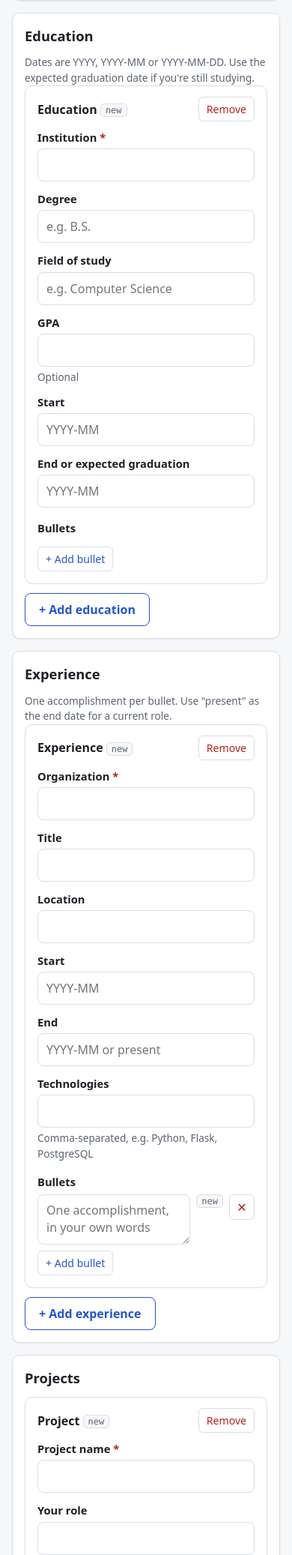
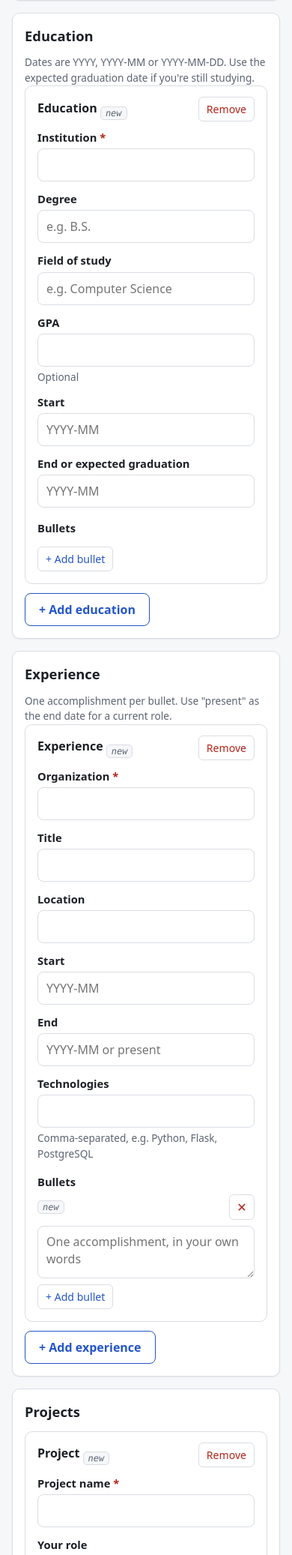
Before and after one commit to Varunsai1930/ResuApply, a FastAPI app: page /profile/edit in a window 390 px wide. Shown: the part 1045-3119 px from the top of the page at 75% size. Run offline with FastAPI, Linux system fonts and the light colour scheme; data that the repository does not hold is empty; some libraries are stand-ins or nearby versions.

Commit message:
Fix bullet layout at phone width and keep error targets in view
Co-Authored-By: Claude Opus 5.5 <noreply@anthropic.com>

```diff
--- a/app/static/style.css
+++ b/app/static/style.css
@@ -140,6 +140,8 @@ input:focus, textarea:focus, select:focus, button:focus-visible, a:focus-visible
   border-color: var(--accent);
 }
 .invalid { border: 2px solid var(--danger) !important; background: var(--danger-soft); }
+/* Error-summary links jump to a field; keep its label and the header in view. */
+input, textarea, select, section[id] { scroll-margin-top: 72px; }
 .stack { display: flex; flex-direction: column; gap: 12px; margin: 12px 0 8px; }
 
 .entry-list, .row-list { display: flex; flex-direction: column; gap: 12px; margin-bottom: 12px; }
@@ -149,8 +151,11 @@ input:focus, textarea:focus, select:focus, button:focus-visible, a:focus-visible
 .row-item { display: flex; gap: 12px; align-items: flex-end; border-bottom: 1px dashed var(--border); padding-bottom: 12px; }
 .row-item .grid { flex: 1; }
 .bullet-list { display: flex; flex-direction: column; gap: 8px; margin-bottom: 8px; }
-.bullet-row { display: grid; grid-template-columns: 1fr auto auto; gap: 8px; align-items: start; }
-.bullet-row textarea { min-height: 42px; }
+.bullet-row { display: grid; grid-template-columns: 1fr 80px auto; grid-template-areas: "text badge remove"; gap: 8px; align-items: start; }
+.bullet-row textarea { grid-area: text; min-height: 42px; }
+.bullet-row .id-badge.new { font-style: italic; }
+.id-badge { grid-area: badge; justify-self: start; margin-top: 10px; }
+.bullet-row .btn-icon { grid-area: remove; }
 
 /* Buttons */
 button, .btn-primary, .btn-secondary, .btn-link, .btn-small { font: inherit; cursor: pointer; text-decoration: none; }
@@ -175,6 +180,7 @@ button, .btn-primary, .btn-secondary, .btn-link, .btn-small { font: inherit; cur
 }
 
 /* Badges and tags */
+.id-badge.new { font-style: italic; }
 .id-badge {
   display: inline-block; font: 500 0.75rem ui-monospace, SFMono-Regular, Menlo, monospace;
   color: var(--muted); background: var(--bg); border: 1px solid var(--border);
@@ -255,6 +261,11 @@ del { color: var(--danger); }
   .row-item { flex-direction: column; align-items: stretch; }
   .facts { grid-template-columns: 1fr; gap: 0; }
   .facts dt { margin-top: 8px; font-size: 0.85rem; }
+  .facts.compact { grid-template-columns: max-content 1fr; gap: 6px 16px; }
+  .facts.compact dt { margin-top: 0; }
+  .bullet-row { grid-template-columns: 1fr auto; grid-template-areas: "badge remove" "text text"; }
+  .bullet-row .id-badge { margin-top: 0; align-self: center; }
+  .bullet-row textarea { min-height: 70px; }
   .tracker thead { display: none; }
   .tracker, .tracker tbody, .tracker tr, .tracker td { display: block; width: 100%; }
   .tracker tr { border-bottom: 1px solid var(--border); padding: 8px 0; }
```
